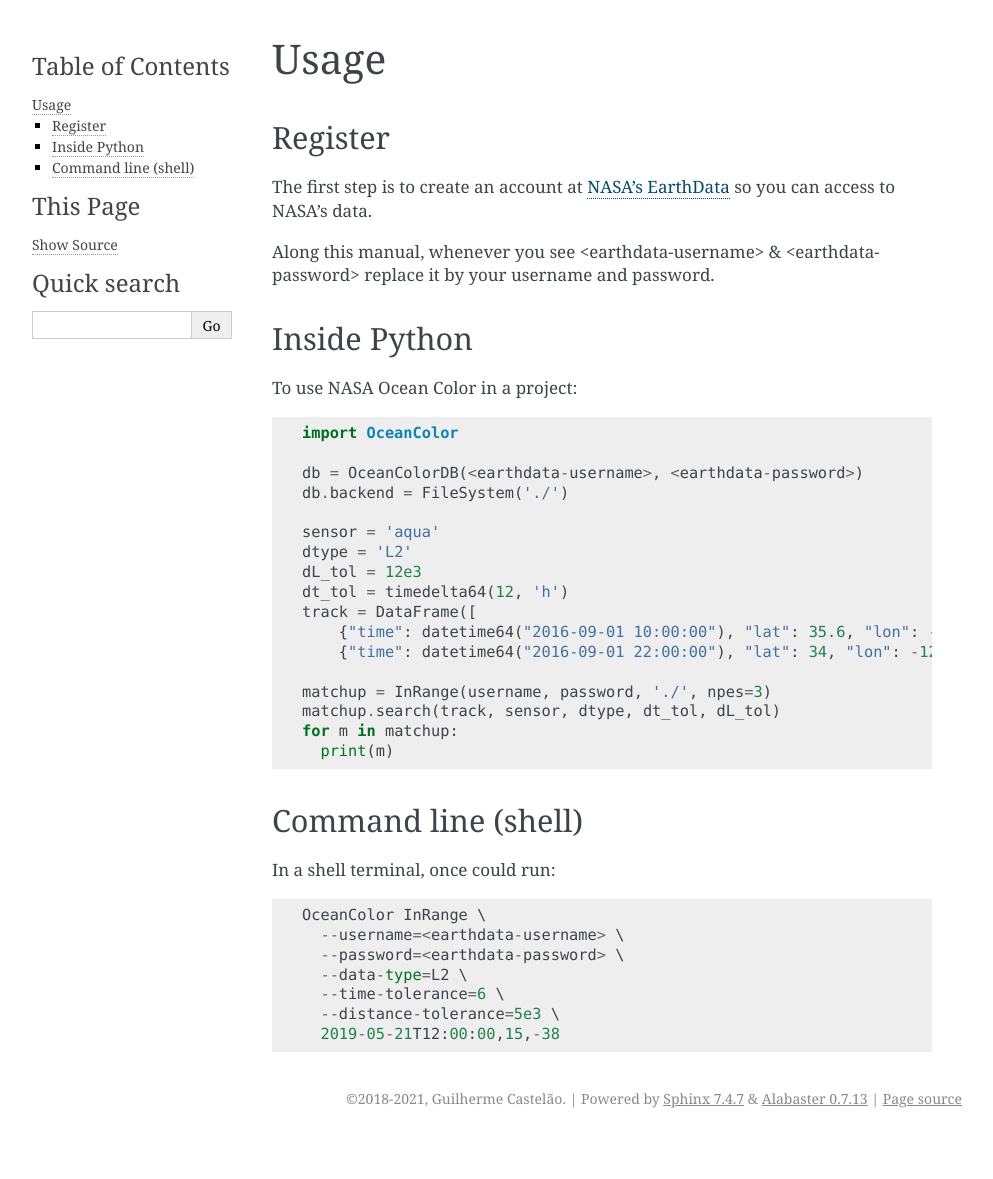
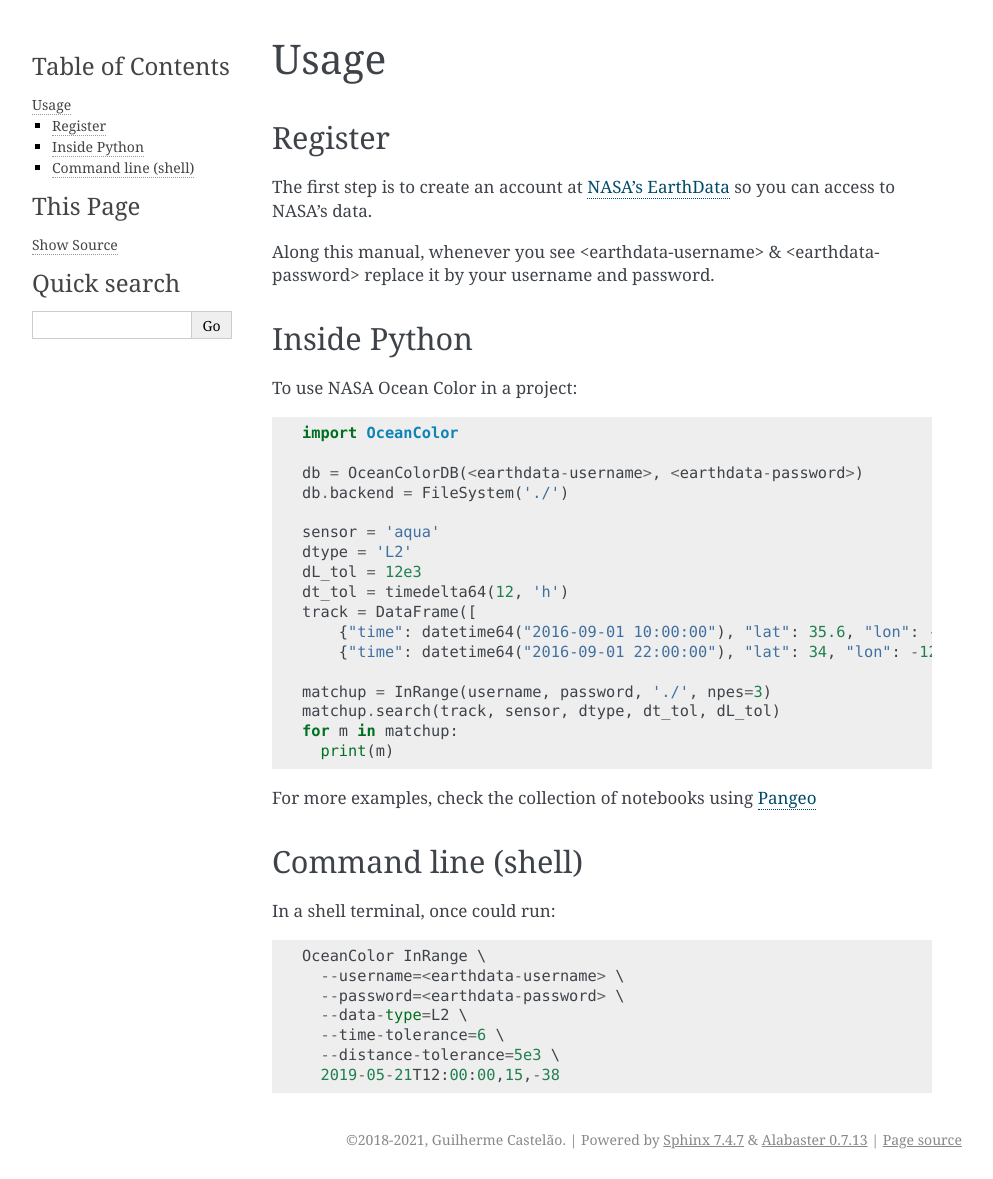
Before and after one commit to castelao/OceanColor, a Sphinx documentation site: the page built from docs/usage.rst, in a window 1280 px wide. Shown: the whole page, without its empty margins (148-1141 px from the left). Built offline with Sphinx 7.4.7, drawn with Linux system fonts in a browser that asks for light colours; formulas are drawn with MathJax 3; before the commit the page ends 1138 px from its top, so only the background shows below that.

Commit message:
Link to notebooks at Pangeo from usage section

```diff
--- a/docs/usage.rst
+++ b/docs/usage.rst
@@ -32,6 +32,8 @@
     for m in matchup:
       print(m)
 
+For more examples, check the collection of notebooks using `Pangeo <https://binder.pangeo.io/v2/gh/castelao/OceanColor/main?filepath=docs%2Fnotebooks%2F>`_
+
 Command line (shell)
 --------------------
 
```
